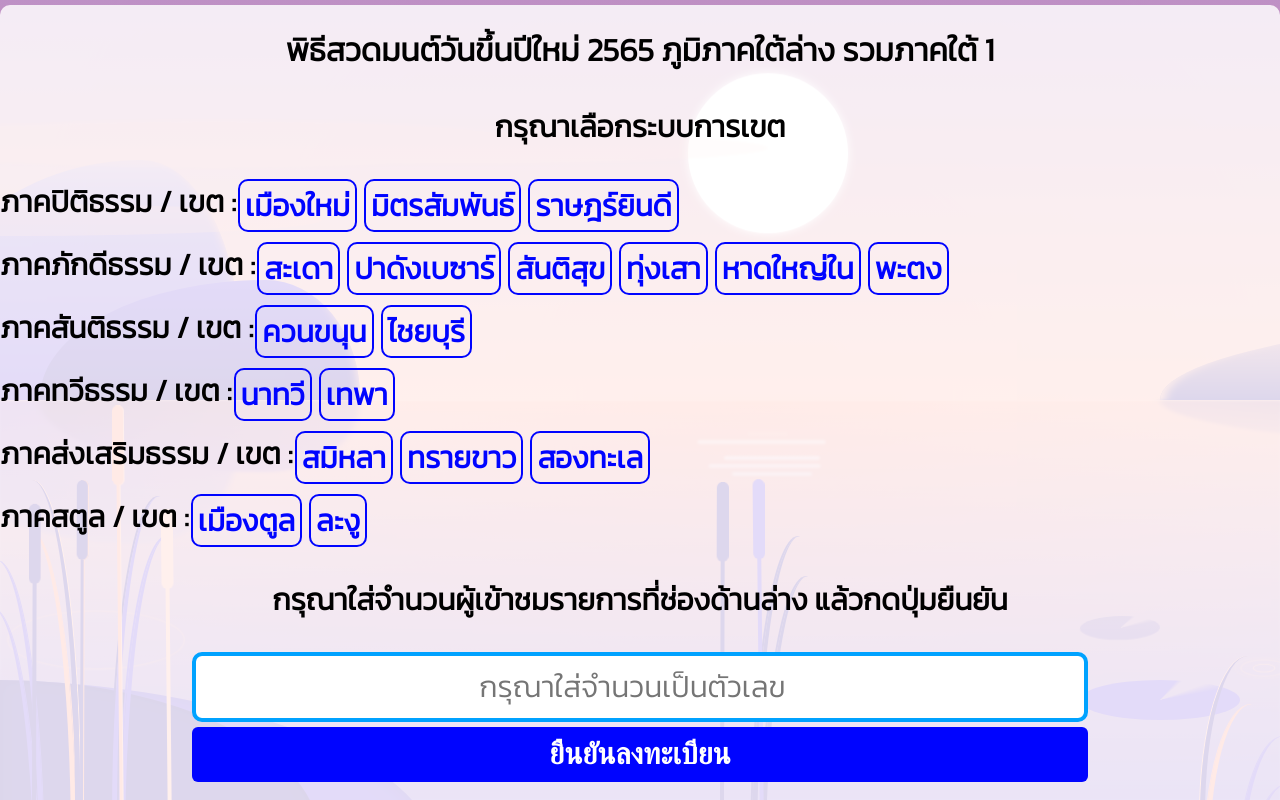
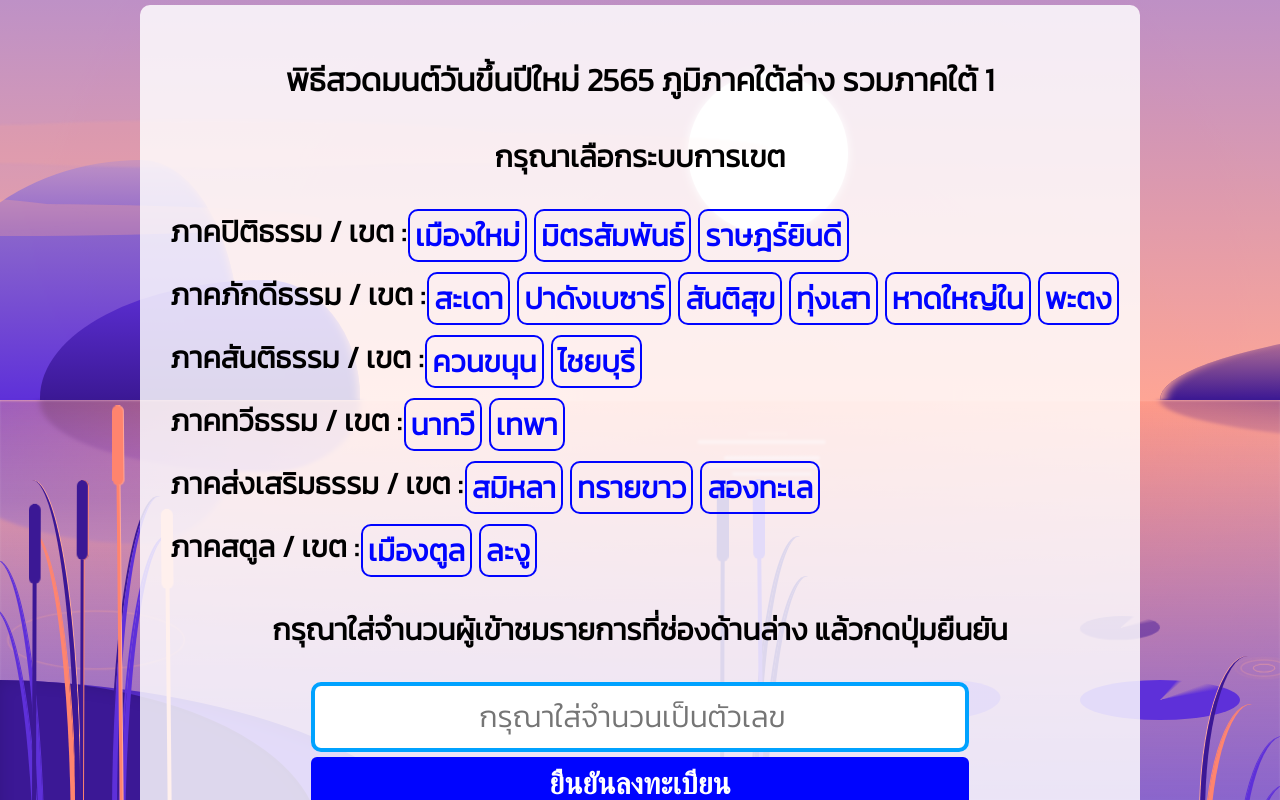
Before and after one commit to Kaimeros/south1.github.io, a plain HTML site: page index.html in a window 1280 px wide. Drawn offline with Linux system fonts and the light colour scheme.

Commit message:
Update style.css

```diff
--- a/style.css
+++ b/style.css
@@ -22,8 +22,8 @@ form {
     background: #ffffffd3;
     /* backdrop-filter: blur(2px); */
     border-radius: 10px;
-    /* padding: 30px;
-    width: 1100px; */
+    padding: 30px;
+    width: 1000px;
     max-width: calc(100%-30px);
     z-index: 100;
 }
```
